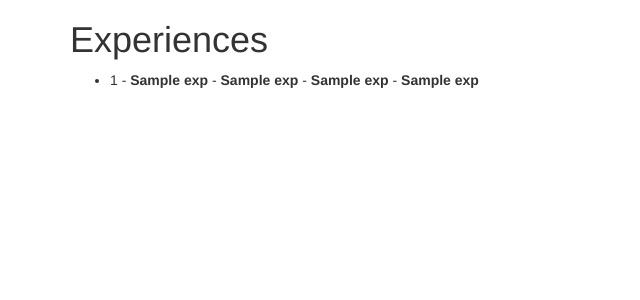
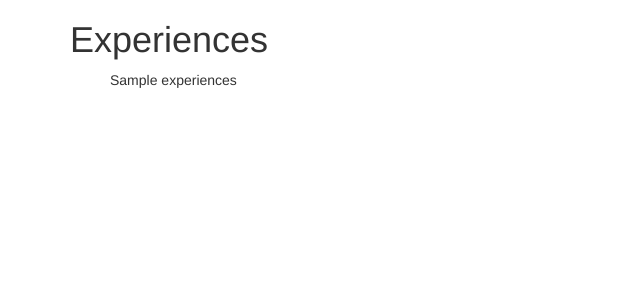
Before and after one commit to suziray/nextpath, a Flask app: template nextpath/templates/profile.html in a window 1280 px wide. Shown: the top 300 px of the page, without its empty margins (0-640 px from the left). Run offline with Flask 2, Linux system fonts and the light colour scheme; the template is opened without the code that fills it: most values are stand-ins (such as "Sample title", 1, 10 or a date in 2020); some libraries are stand-ins or nearby versions.

Commit message:
added profile

```diff
--- a/nextpath/templates/profile.html
+++ b/nextpath/templates/profile.html
@@ -16,9 +16,10 @@
       <div>
         <h1>Experiences</h1>
         <ul>
-          {% for exp in experiences %}
+          <!-- {% for exp in experiences %}
             <li>{{ exp[0] }} - <b>{{ exp[1] }}</b> - <b>{{ exp[2] }}</b> - <b>{{ exp[3] }}</b> - <b>{{ exp[4] }}</b></li>
-          {% endfor %}
+          {% endfor %} -->
+          {{experiences}}
         </ul>
       </div>
     </div>
```
